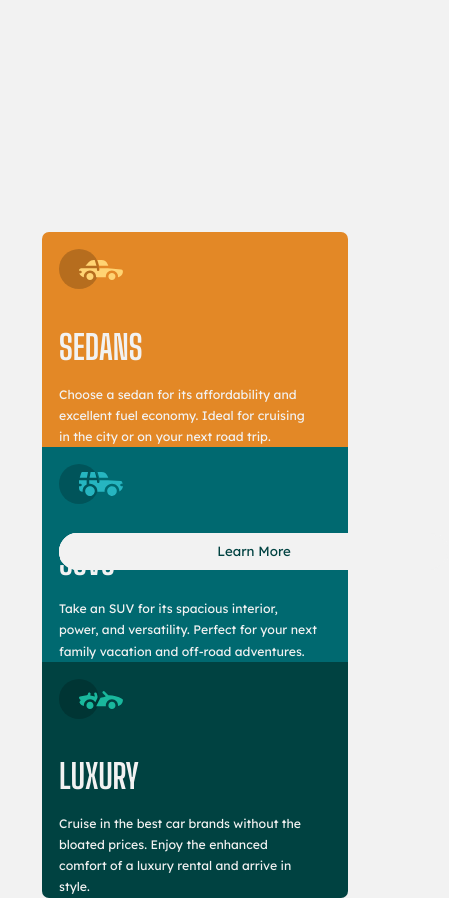
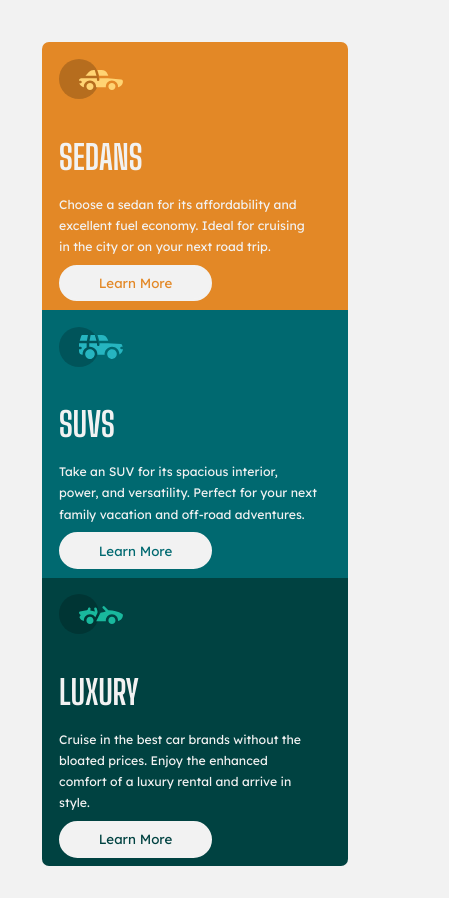
Before and after one commit to Siozi/Projet3colonnes, a plain HTML site: page index.html in a window 390 px wide. Shown: the whole page, 449 px wide, since content can reach past the window. After the commit the page ends 866 px from the top, so only its background shows below. Drawn offline with Linux system fonts and the light colour scheme.

Commit message:
second commit

```diff
--- a/style.css
+++ b/style.css
@@ -131,21 +131,25 @@ body {
 
 
     body {
-      display: flex;
+      display: block;
+      position: relative;
       width: 100%;
       overflow: scroll;
       flex-wrap: wrap;
     }
 
     main {
-      padding: 50px 0;
+      display: block;
+      padding: auto;
       flex-direction: column;
+      position: relative;
     }
 
     #block {
       max-width: 100%;
       display: flex;
       flex-direction: column;
+      padding-bottom: 5vh;
 
     }
     .block-orange {
@@ -161,10 +165,25 @@ body {
     .block-bleu button,
     .block-green button {
     margin-top: 1rem;
-    width: 100%;
+    width: 50%;
 }
 
     #block p {
       font-size: 0.77rem
     }
+
+    button {
+      position: relative;
+      cursor: pointer;
+      text-align: center;
+      display: block;
+      padding: 1vh;
+      width: 5px;
+      border-radius: 3vh;
+      outline: none;
+      border: 2px solid var(--neu-gris);
+      font-family: "Lexend Deca", sans-serif;
+      transition: all 0.2s ease-in-out;
+      bottom: 1vh;
+    }
   }
```
Also changed, not shown: index.html (+2 -2 lines).
